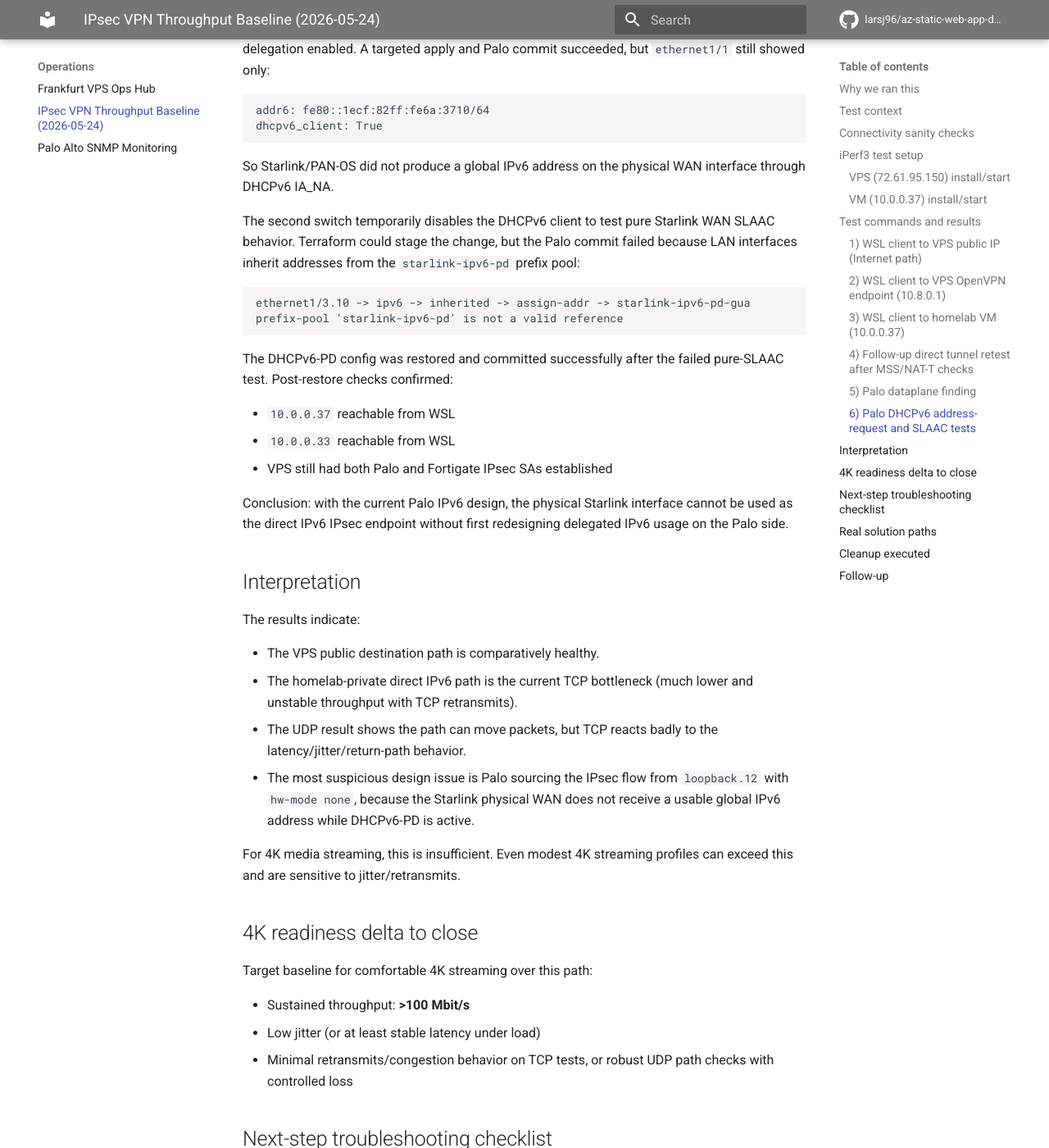
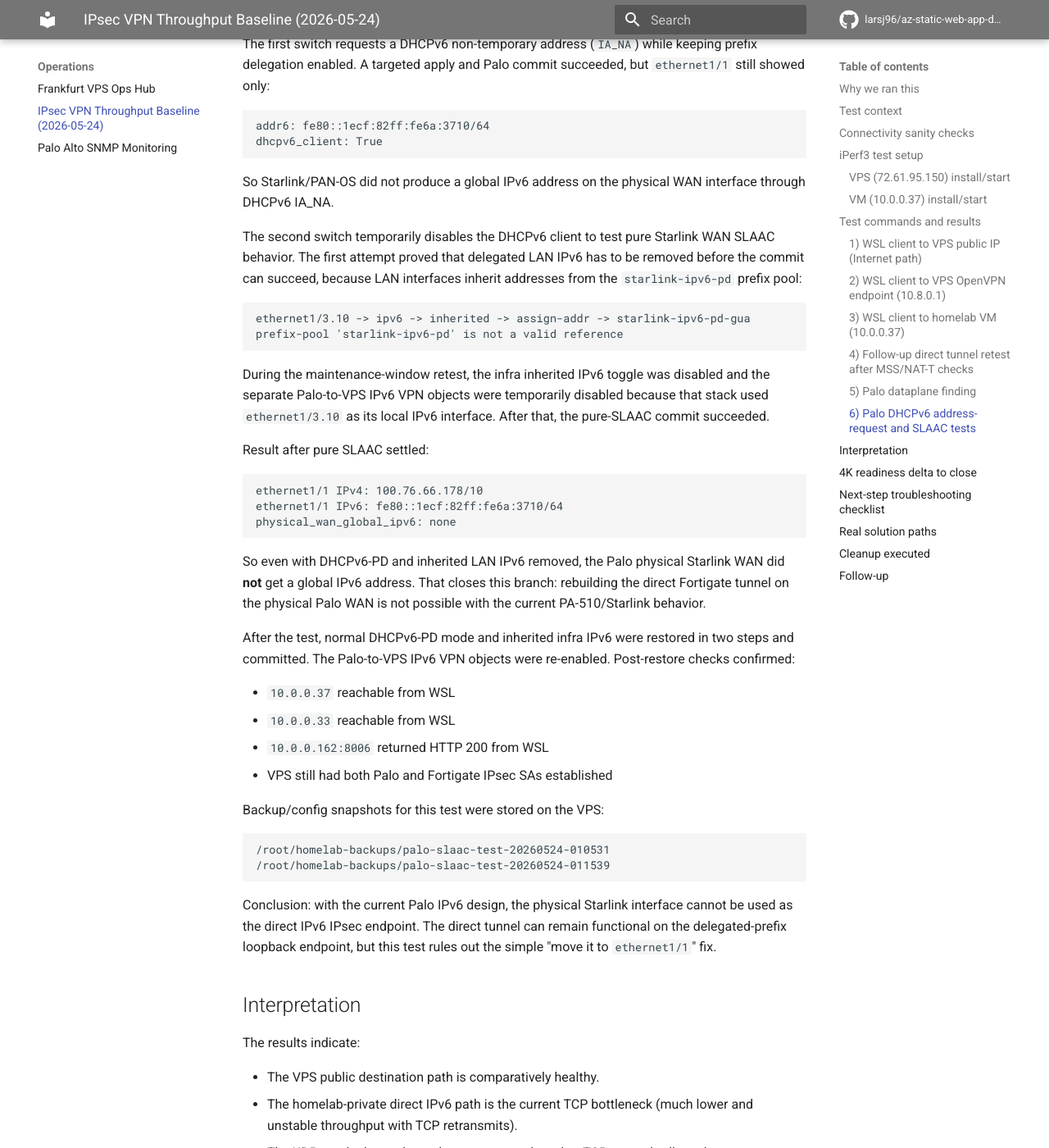
Before and after one commit to larsj96/az-static-web-app-docs, an MkDocs documentation site: the page built from docs/ipsec-vpn-throughput-baseline-2026-05-24.md, in a window 1280 px wide and 1400 px high, scrolled down 3620 px. Shown: the whole window at 82% size. Built offline with MkDocs 1.6.1 and Material for MkDocs 9.7.7, drawn with Linux system fonts in a browser that asks for light colours; comment, search, counter and statistics services are not loaded; some of the changed text lies outside the part shown.

Commit message:
Document

````diff
--- a/docs/ipsec-vpn-throughput-baseline-2026-05-24.md
+++ b/docs/ipsec-vpn-throughput-baseline-2026-05-24.md
@@ -143,6 +143,7 @@ Terraform test switches were added to `terraform-palo/live/homelab/network-base`
 ```hcl
 starlink_dhcpv6_request_non_temporary_address = true
 starlink_enable_dhcpv6_client                 = false
+enable_infra_inherited_ipv6                   = false
 ```
 
 The first switch requests a DHCPv6 non-temporary address (`IA_NA`) while keeping prefix delegation enabled. A targeted apply and Palo commit succeeded, but `ethernet1/1` still showed only:
@@ -154,20 +155,40 @@ dhcpv6_client: True
 
 So Starlink/PAN-OS did not produce a global IPv6 address on the physical WAN interface through DHCPv6 IA_NA.
 
-The second switch temporarily disables the DHCPv6 client to test pure Starlink WAN SLAAC behavior. Terraform could stage the change, but the Palo commit failed because LAN interfaces inherit addresses from the `starlink-ipv6-pd` prefix pool:
+The second switch temporarily disables the DHCPv6 client to test pure Starlink WAN SLAAC behavior. The first attempt proved that delegated LAN IPv6 has to be removed before the commit can succeed, because LAN interfaces inherit addresses from the `starlink-ipv6-pd` prefix pool:
 
 ```text
 ethernet1/3.10 -> ipv6 -> inherited -> assign-addr -> starlink-ipv6-pd-gua
 prefix-pool 'starlink-ipv6-pd' is not a valid reference
 ```
 
-The DHCPv6-PD config was restored and committed successfully after the failed pure-SLAAC test. Post-restore checks confirmed:
+During the maintenance-window retest, the infra inherited IPv6 toggle was disabled and the separate Palo-to-VPS IPv6 VPN objects were temporarily disabled because that stack used `ethernet1/3.10` as its local IPv6 interface. After that, the pure-SLAAC commit succeeded.
+
+Result after pure SLAAC settled:
+
+```text
+ethernet1/1 IPv4: 100.76.66.178/10
+ethernet1/1 IPv6: fe80::1ecf:82ff:fe6a:3710/64
+physical_wan_global_ipv6: none
+```
+
+So even with DHCPv6-PD and inherited LAN IPv6 removed, the Palo physical Starlink WAN did **not** get a global IPv6 address. That closes this branch: rebuilding the direct Fortigate tunnel on the physical Palo WAN is not possible with the current PA-510/Starlink behavior.
+
+After the test, normal DHCPv6-PD mode and inherited infra IPv6 were restored in two steps and committed. The Palo-to-VPS IPv6 VPN objects were re-enabled. Post-restore checks confirmed:
 
 - `10.0.0.37` reachable from WSL
 - `10.0.0.33` reachable from WSL
+- `10.0.0.162:8006` returned HTTP 200 from WSL
 - VPS still had both Palo and Fortigate IPsec SAs established
 
-Conclusion: with the current Palo IPv6 design, the physical Starlink interface cannot be used as the direct IPv6 IPsec endpoint without first redesigning delegated IPv6 usage on the Palo side.
+Backup/config snapshots for this test were stored on the VPS:
+
+```text
+/root/homelab-backups/palo-slaac-test-20260524-010531
+/root/homelab-backups/palo-slaac-test-20260524-011539
+```
+
+Conclusion: with the current Palo IPv6 design, the physical Starlink interface cannot be used as the direct IPv6 IPsec endpoint. The direct tunnel can remain functional on the delegated-prefix loopback endpoint, but this test rules out the simple "move it to `ethernet1/1`" fix.
 
 ## Interpretation
 
@@ -194,7 +215,7 @@ Target baseline for comfortable 4K streaming over this path:
 2. Prefer the Frankfurt VPS path or Cloudflare/Plex-native access for media until the direct tunnel is fixed.
 3. Compare with a native Linux host, not WSL, to remove WSL path variance.
 4. Run UDP at higher rates (`iperf3 -u -b 50M`, then `100M`) while watching Fortigate/Palo counters.
-5. Investigate whether Starlink/PAN-OS can provide a physical-interface global IPv6 without losing DHCPv6-PD. If not, a different edge design may be needed for a fast direct tunnel.
+5. Treat physical-WAN IPv6 on the PA-510 as blocked unless Palo support identifies a supported Starlink mode that provides a physical-interface GUA.
 6. If keeping the loopback endpoint, test whether Palo route/policy/PBF can force return traffic consistently out `ethernet1/1`, though current symptoms suggest PAN-OS loopback endpoint handling may remain the bottleneck.
 7. Keep the VPS fallback path documented and tested because it currently outperforms the direct Starlink-to-Starlink TCP path.
 
@@ -205,8 +226,8 @@ The likely durable fix is one of these, in this order:
 1. Put a small IPv6-capable edge device in front of Palo (OpenWrt, MikroTik, OPNsense, or Linux). Let it consume Starlink WAN SLAAC/DHCPv6-PD correctly, then route a usable IPv6 prefix or terminate the fast site-to-site tunnel there.
 2. Move the high-performance direct tunnel endpoint to a Linux/OPNsense/WireGuard edge VM/device that handles Starlink IPv6 natively, then route inside networks through Palo/Fortigate policy.
 3. Keep Palo-to-Fortigate IPv6 IPsec as management/redundancy and make the Frankfurt VPS path or application-specific public access the primary path for media until the direct path is redesigned.
-4. During a maintenance window, remove Palo inherited IPv6 LAN addressing temporarily and retest pure SLAAC on `ethernet1/1`. If the physical interface gets a GUA, rebuild the direct IPsec endpoint on the physical WAN.
-5. Ask Palo Alto support whether PAN-OS on PA-510 can hold a SLAAC global WAN address and DHCPv6-PD at the same time on Starlink. Current testing did not achieve that.
+4. Ask Palo Alto support whether PAN-OS on PA-510 can hold a SLAAC global WAN address and DHCPv6-PD at the same time on Starlink. Current testing did not achieve that, even when DHCPv6-PD was disabled temporarily.
+5. Avoid spending more time on a physical-WAN rebuild unless `ethernet1/1` can be shown to hold a global IPv6 address.
 
 ## Cleanup executed
 
````
